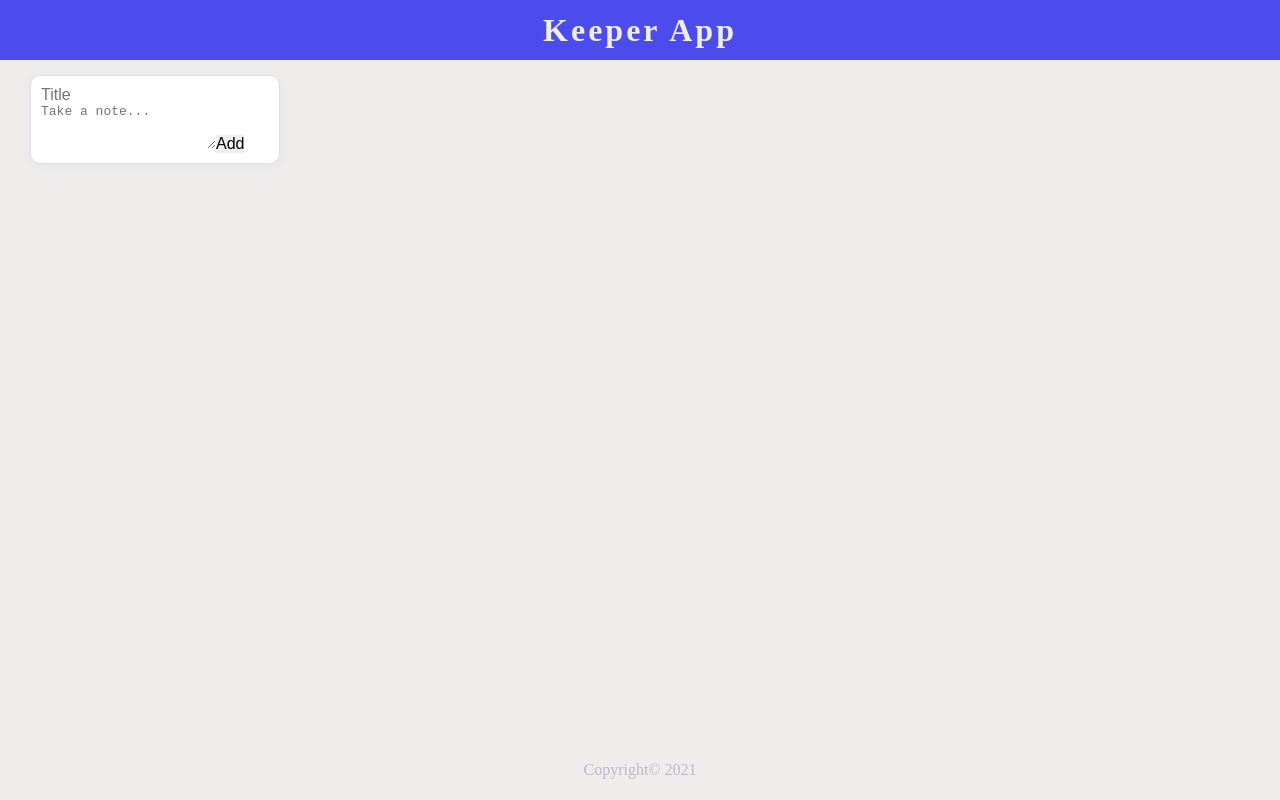
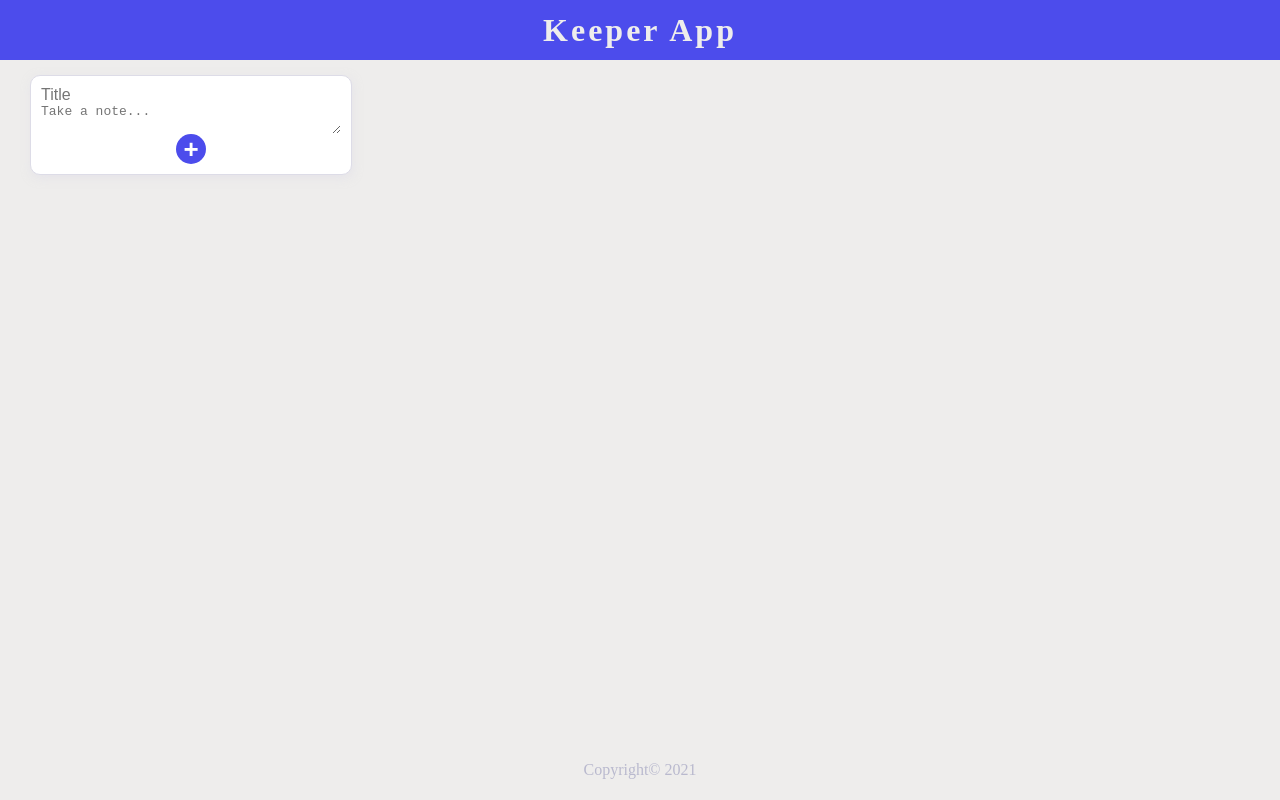
Before and after one commit to whitewolf8383/keeper-app, a React (Create React App) app: page / in a window 1280 px wide. Built offline with nearby package versions, Linux system fonts and the light colour scheme.

Commit message:
Working on styles

```diff
--- a/package.json
+++ b/package.json
@@ -3,6 +3,8 @@
   "version": "0.1.0",
   "private": true,
   "dependencies": {
+    "@material-ui/core": "^4.12.3",
+    "@material-ui/icons": "^4.11.2",
     "@testing-library/jest-dom": "^5.14.1",
     "@testing-library/react": "^11.2.7",
     "@testing-library/user-event": "^12.8.3",
--- a/public/styles.css
+++ b/public/styles.css
@@ -34,15 +34,29 @@
   display: inline-block;
   margin: 15px 30px;
   padding: 10px;
-  width: auto;
   vertical-align: top;
-  max-width: 250px;
+  min-width: 250px;
+  min-height: 100px;
+  max-width: 330px;
+  text-align: center;
 }
-.note-div h1 {
-  font-size: 18px;
+.note-div input {
+  display: block;
+  width: 300px;
 }
-.note-div p {
-  font-size: 16px;
+.note-div textarea {
+  display: block;
+  width: 300px;
+}
+.note-div button {
+  background-color: rgb(76, 76, 236);
+  color: #fff;
+  font-size: 26px;
+  font-weight: bold;
+  border-radius: 100%;
+  height: 30px;
+  width: 30px;
+  text-align: center;
 }
 
 /* Footer Styles */
--- a/src/components/CreateArea.jsx
+++ b/src/components/CreateArea.jsx
@@ -1,4 +1,6 @@
 import React, { useState } from 'react';
+import AddCircleIcon from '@material-ui/icons/AddCircle';
+import Fab from '@material-ui/core/Fab';
 
 function CreateArea(props) {
 
@@ -40,9 +42,8 @@ function CreateArea(props) {
           onChange={handleChange}
           value={note.content}
           placeholder="Take a note..."
-          rows="3"
         />
-        <button onClick={submitNote}>Add</button>
+        <button onClick={submitNote}>+</button>
       </form>
     </div>
   );
--- a/src/components/Note.jsx
+++ b/src/components/Note.jsx
@@ -1,4 +1,5 @@
-import React from "react";
+import React from 'react';
+import DeleteIcon from '@material-ui/icons/Delete';
 
 function Note(props) {
   function deleteNote() {
@@ -9,7 +10,9 @@ function Note(props) {
     <div className="note-div">
       <h1>{props.title}</h1>
       <p>{props.message}</p>
-      <button onClick={deleteNote}>DELETE</button>
+      <button onClick={deleteNote}>
+        <DeleteIcon />
+      </button>
     </div>
   );
 };
```
Also changed, not shown: 1 other file (tests, documents, lock files or other folders).
